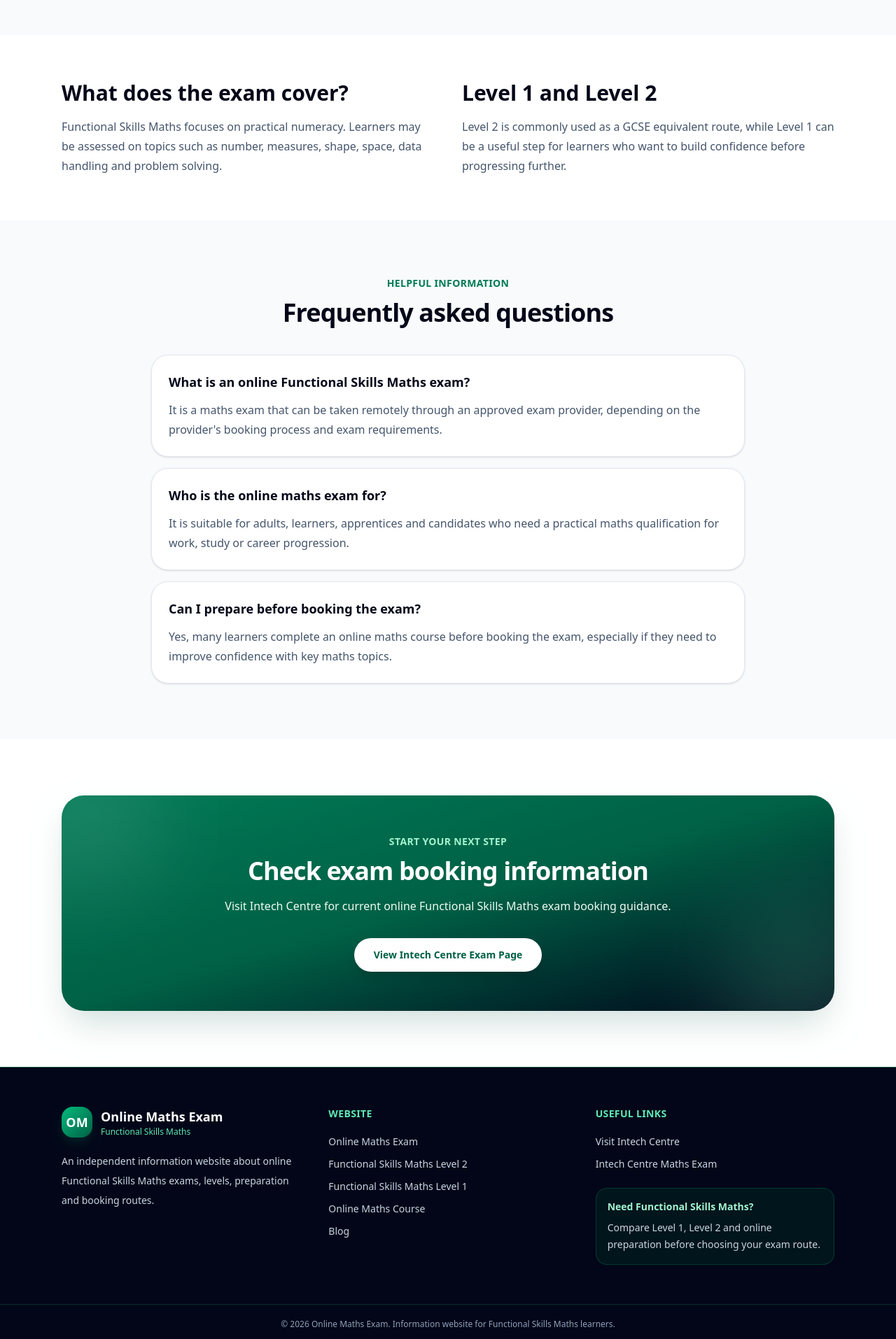
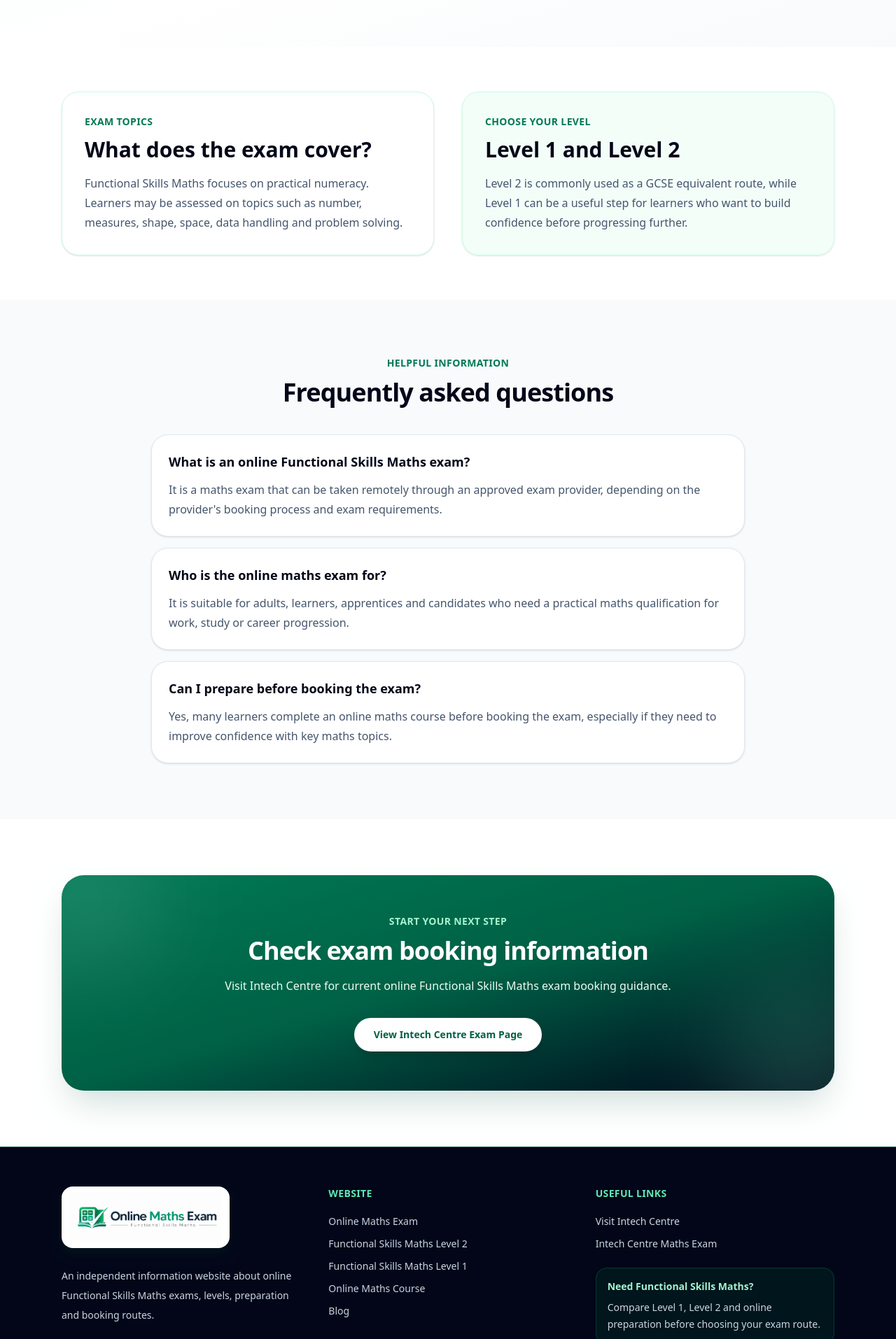
Before and after one commit to edujlulo/online-maths-exam, a Next.js app: page /online-functional-skills-maths-exam in a window 1280 px wide. Shown: the part 386-2300 px from the top of the page at 70% size. Built offline with nearby package versions, Linux system fonts and the light colour scheme.

Commit message:
Update branding and emerald page styling
Applied the new Online Maths Exam logo to the header and footer, refined emerald styling across key pages, improved internal page sections, and prepared the project for Vercel deployment.

```diff
--- a/src/app/functional-skills-maths-level-1/page.js
+++ b/src/app/functional-skills-maths-level-1/page.js
@@ -28,9 +28,9 @@ const faqs = [
 export default function Level1Page() {
   return (
     <>
-      <section className="bg-slate-50 py-16">
+      <section className="bg-gradient-to-br from-emerald-50 via-white to-slate-50 py-16">
         <div className="mx-auto max-w-6xl px-6">
-          <p className="text-sm font-semibold uppercase tracking-wide text-blue-700">
+          <p className="inline-flex rounded-full bg-emerald-100 px-4 py-2 text-sm font-semibold uppercase tracking-wide text-emerald-800">
             Build confidence
           </p>
           <h1 className="mt-4 max-w-4xl text-4xl font-bold tracking-tight text-slate-950 md:text-5xl">
@@ -45,14 +45,21 @@ export default function Level1Page() {
 
       <section className="py-16">
         <div className="mx-auto max-w-6xl px-6">
-          <h2 className="text-3xl font-bold text-slate-950">
+          <div className="rounded-3xl border border-emerald-100 bg-white p-8 shadow-sm">
+            <p className="text-sm font-semibold uppercase tracking-wide text-emerald-700">
+              Build strong foundations
+            </p>
+
+            <h2 className="mt-3 text-3xl font-bold text-slate-950">
               A stepping stone towards Level 2
             </h2>
+
             <p className="mt-4 max-w-3xl leading-7 text-slate-600">
               Level 1 can help learners strengthen core maths skills and prepare
               for future progression. It may be suitable for candidates who are
               not yet ready for Level 2.
             </p>
+          </div>
         </div>
       </section>
 
--- a/src/app/functional-skills-maths-level-2/page.js
+++ b/src/app/functional-skills-maths-level-2/page.js
@@ -28,9 +28,9 @@ const faqs = [
 export default function Level2Page() {
   return (
     <>
-      <section className="bg-blue-50 py-16">
+      <section className="bg-gradient-to-br from-emerald-100 via-white to-emerald-50 py-16">
         <div className="mx-auto max-w-6xl px-6">
-          <p className="text-sm font-semibold uppercase tracking-wide text-blue-700">
+          <p className="inline-flex rounded-full bg-emerald-100 px-4 py-2 text-sm font-semibold uppercase tracking-wide text-emerald-800">
             Most popular level
           </p>
           <h1 className="mt-4 max-w-4xl text-4xl font-bold tracking-tight text-slate-950 md:text-5xl">
@@ -46,14 +46,21 @@ export default function Level2Page() {
 
       <section className="py-16">
         <div className="mx-auto max-w-6xl px-6">
-          <h2 className="text-3xl font-bold text-slate-950">
+          <div className="rounded-3xl border border-emerald-100 bg-white p-8 shadow-sm">
+            <p className="text-sm font-semibold uppercase tracking-wide text-emerald-700">
+              GCSE equivalent route
+            </p>
+
+            <h2 className="mt-3 text-3xl font-bold text-slate-950">
               Why choose Level 2?
             </h2>
+
             <p className="mt-4 max-w-3xl leading-7 text-slate-600">
               Level 2 is often chosen by adults and learners who need maths for
               employment, further education, apprenticeships, teacher training,
               nursing or career development.
             </p>
+          </div>
         </div>
       </section>
 
--- a/src/app/online-functional-skills-maths-exam/page.js
+++ b/src/app/online-functional-skills-maths-exam/page.js
@@ -28,9 +28,9 @@ const faqs = [
 export default function OnlineFunctionalSkillsMathsExamPage() {
   return (
     <>
-      <section className="bg-slate-50 py-16">
+      <section className="bg-gradient-to-br from-emerald-50 via-white to-slate-50 py-16">
         <div className="mx-auto max-w-6xl px-6">
-          <p className="text-sm font-semibold uppercase tracking-wide text-blue-700">
+          <p className="inline-flex rounded-full bg-emerald-100 px-4 py-2 text-sm font-semibold uppercase tracking-wide text-emerald-800">
             Online Exam
           </p>
           <h1 className="mt-4 max-w-4xl text-4xl font-bold tracking-tight text-slate-950 md:text-5xl">
@@ -47,10 +47,15 @@ export default function OnlineFunctionalSkillsMathsExamPage() {
 
       <section className="py-16">
         <div className="mx-auto grid max-w-6xl gap-10 px-6 lg:grid-cols-2">
-          <div>
-            <h2 className="text-3xl font-bold text-slate-950">
+          <div className="rounded-3xl border border-emerald-100 bg-white p-8 shadow-sm">
+            <p className="text-sm font-semibold uppercase tracking-wide text-emerald-700">
+              Exam topics
+            </p>
+
+            <h2 className="mt-3 text-3xl font-bold text-slate-950">
               What does the exam cover?
             </h2>
+
             <p className="mt-4 leading-7 text-slate-600">
               Functional Skills Maths focuses on practical numeracy. Learners
               may be assessed on topics such as number, measures, shape, space,
@@ -58,10 +63,15 @@ export default function OnlineFunctionalSkillsMathsExamPage() {
             </p>
           </div>
 
-          <div>
-            <h2 className="text-3xl font-bold text-slate-950">
+          <div className="rounded-3xl border border-emerald-100 bg-emerald-50/60 p-8 shadow-sm">
+            <p className="text-sm font-semibold uppercase tracking-wide text-emerald-700">
+              Choose your level
+            </p>
+
+            <h2 className="mt-3 text-3xl font-bold text-slate-950">
               Level 1 and Level 2
             </h2>
+
             <p className="mt-4 leading-7 text-slate-600">
               Level 2 is commonly used as a GCSE equivalent route, while Level 1
               can be a useful step for learners who want to build confidence
--- a/src/app/online-maths-course/page.js
+++ b/src/app/online-maths-course/page.js
@@ -28,9 +28,9 @@ const faqs = [
 export default function OnlineMathsCoursePage() {
   return (
     <>
-      <section className="bg-slate-50 py-16">
+      <section className="bg-gradient-to-br from-emerald-50 via-white to-slate-50 py-16">
         <div className="mx-auto max-w-6xl px-6">
-          <p className="text-sm font-semibold uppercase tracking-wide text-blue-700">
+          <p className="inline-flex rounded-full bg-emerald-100 px-4 py-2 text-sm font-semibold uppercase tracking-wide text-emerald-800">
             Exam preparation
           </p>
           <h1 className="mt-4 max-w-4xl text-4xl font-bold tracking-tight text-slate-950 md:text-5xl">
@@ -45,14 +45,21 @@ export default function OnlineMathsCoursePage() {
 
       <section className="py-16">
         <div className="mx-auto max-w-6xl px-6">
-          <h2 className="text-3xl font-bold text-slate-950">
+          <div className="rounded-3xl border border-emerald-100 bg-white p-8 shadow-sm">
+            <p className="text-sm font-semibold uppercase tracking-wide text-emerald-700">
+              Study online
+            </p>
+
+            <h2 className="mt-3 text-3xl font-bold text-slate-950">
               Prepare before you book
             </h2>
+
             <p className="mt-4 max-w-3xl leading-7 text-slate-600">
               A structured online course can help learners revise key topics,
               practise exam-style questions and build confidence before sitting
               the Functional Skills Maths exam.
             </p>
+          </div>
         </div>
       </section>
 
--- a/src/app/page.js
+++ b/src/app/page.js
@@ -128,7 +128,7 @@ export default function Home() {
         </div>
       </section>
 
-      <FAQSection title="Common questions" faqs={homeFaqs} />
+      <FAQSection title="Frequently asked questions" faqs={homeFaqs} />
 
       <CTASection
         title="Ready to book or prepare for your online maths exam?"
--- a/src/components/Footer.js
+++ b/src/components/Footer.js
@@ -1,20 +1,20 @@
 import Link from "next/link";
+import Image from "next/image";
 
 export default function Footer() {
   return (
     <footer className="border-t border-emerald-900 bg-slate-950 text-white">
       <div className="mx-auto grid max-w-6xl gap-10 px-6 py-14 md:grid-cols-3">
         <div>
-          <Link href="/" className="flex items-center gap-3">
-            <div className="flex h-11 w-11 items-center justify-center rounded-2xl bg-gradient-to-br from-emerald-500 to-emerald-800 text-lg font-bold text-white shadow-lg shadow-emerald-900/30">
-              OM
-            </div>
-
-            <div>
-              <h2 className="text-lg font-bold">Online Maths Exam</h2>
-              <p className="text-xs font-medium text-emerald-300">
-                Functional Skills Maths
-              </p>
+          <Link href="/" className="inline-flex items-center">
+            <div className="rounded-2xl bg-white px-3 py-2 shadow-lg shadow-emerald-950/30">
+              <Image
+                src="/images/online-maths-exam-logo.png"
+                alt="Online Maths Exam"
+                width={260}
+                height={87}
+                className="h-18 w-auto"
+              />
             </div>
           </Link>
 
```
Lines whose indentation alone changed are shown as unchanged.
